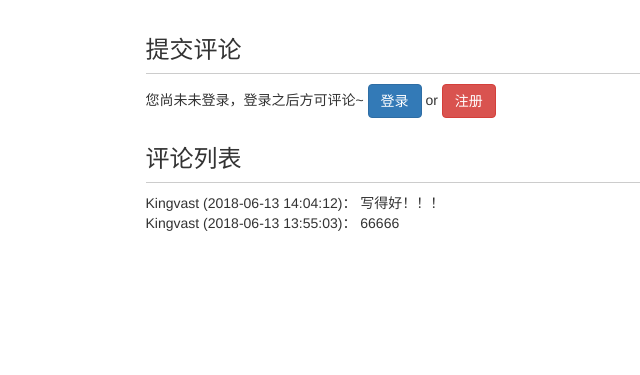
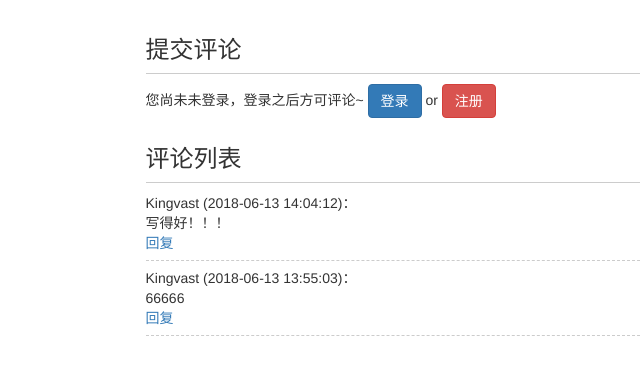
Before and after one commit to KingVast/EasyBlog, a Django app: page /blog/13 in a window 1280 px wide. Shown: the part 245-620 px from the top of the page, without its empty margins (22-662 px from the left). Run offline with Django 3.2, Linux system fonts and the light colour scheme; data comes from the database, SQL or seed files in the repository; both versions use the stored data as it was after the commit; parts of the project's set-up code (start-up, migrations or seed data) failed here and were passed over; some libraries are stand-ins or nearby versions.

Commit message:
评论功能树结构

```diff
--- a/mysite/blog/static/blog/css/blog.css
+++ b/mysite/blog/static/blog/css/blog.css
@@ -50,3 +50,13 @@ h3.comment-area-title{
 div.django-ckeditor-widget{
     width: 100%;
 }
+
+div.comment {
+    border-bottom: 1px dashed #ccc;
+    margin-bottom: 0.5em;
+    padding-bottom: 0.5em;
+}
+
+div.reply {
+    margin-left: 2em;
+}
--- a/mysite/blog/templates/blog/blog_detail.html
+++ b/mysite/blog/templates/blog/blog_detail.html
@@ -54,6 +54,12 @@
                     {% if user.is_authenticated %}
                         <form id="comment_form" action="{% url 'update_comment' %}" method="POST" style="overflow:hidden">
                             <label>{{ user.username }}，欢迎评论~</label>
+                            <div id="reply_content_container" style="display: none">
+                                <p>回复：</p>
+                                <div id="reply_content">
+
+                                </div>
+                            </div>
                             {% csrf_token %}
                             {% for field in comment_form %}
                                 {{ field }}
@@ -72,13 +78,29 @@
                     <h3 class="comment-area-title">评论列表</h3>
                     <div id ="comment_list">
                         {% for comment in comments %}
-                            <div>
-                                {{ comment.user.username }}
-                                ({{ comment.comment_time|date:"Y-m-d H:i:s"}})：
-                                {{ comment.text|safe }}
+                            <div id="root_{{ comment.pk }}" class="comment">
+                                <span>{{ comment.user.username }}</span>
+                                <span>({{ comment.comment_time|date:"Y-m-d H:i:s"}})：</span>
+                                <div id="comment_{{ comment.pk }}">
+                                    {{ comment.text|safe }}
+                                </div>
+                                <a href="javascript:reply({{ comment.pk }});">回复</a>
+
+                                {% for reply in comment.root_comment.all %}
+                                    <div class="reply">
+                                        <span>{{ reply.user.username }}</span>
+                                        <span>({{ reply.comment_time|date:"Y-m-d H:i:s" }})</span>
+                                        <span>回复</span>
+                                        <span>{{ reply.reply_to.username }}:</span>
+                                        <div id="comment_{{ reply.pk }}">
+                                            {{ reply.text|safe }}
+                                        </div>
+                                        <a href="javascript:reply({{ reply.pk }});">回复</a>
+                                    </div>
+                                {% endfor %}
                             </div>
                         {% empty %}
-                            暂无评论
+                        <span id="no_comment">暂无评论</span>
                         {% endfor %}
                     </div>
                 </div>
@@ -107,9 +129,28 @@
                 success: function(data){
                     console.log(data);
                     if(data['status']=="SUCCESS"){
-                        var comment_html = '<div>'+ data['username'] + '(' + data['comment_time'] + ')：' + data['text'] + '</div>';
-                        $("#comment_list").prepend(comment_html);
+                        if($('#reply_comment_id').val()=='0'){
+                            var comment_html = '<div id="root_' + data['pk'] + '" class="comment">' +
+                                '<span>'+ data['username'] + '</span>' +
+                                '<span>(' + data['comment_time'] + ')：</span>' +
+                                '<div id="comment_'+data['pk']+'">' + data['text'] +'</div> ' +
+                                '<a href="javascript:reply(' + data['pk'] + ');">回复</a></div>';
+                            $("#comment_list").prepend(comment_html);
+                        }else{
+                            var reply_html = '<div class="reply">' +
+                                '<span>'+ data['username'] + '</span>' +
+                                '<span>(' + data['comment_time'] + ')</span>' +
+                                '<span>回复</span>' +
+                                '<span>'+data['reply_to']+':</span>' +
+                                '<div id="comment_'+ data['pk'] +'">'+ data['text'] +'</div>' +
+                                '<a href="javascript:reply('+ data['pk'] +');">回复</a> </div>';
+                            $("#root"+data['root_pk']).append(reply_html);
+                        }
+
                         CKEDITOR.instances['id_text'].setData('');
+                        $('#reply_content_container').hide();
+                        $('#reply_comment_id').val('0');
+                        $('#no_comment').remove();
                     }else{
                         $("#comment_error").text(data['message']);
                     }
@@ -120,5 +161,15 @@
             });
             return false;
         });
+        function reply(reply_comment_id) {
+            $('#reply_comment_id').val(reply_comment_id);
+            var html = $("#comment_" + reply_comment_id).html();
+            $('#reply_content').html(html);
+            $('#reply_content_container').show();
+
+            $('html').animate({scrollTop:$('#comment_form').offset().top-60}, 300, function () {
+               CKEDITOR.instances['id_text'].focus();
+            });
+        }
     </script>
 {% endblock %}
--- a/mysite/blog/views.py
+++ b/mysite/blog/views.py
@@ -16,8 +16,8 @@ def get_blog_list_common_date(request, blogs_all_list):
     current_page_num = page_of_blogs.number
     page_range = list(range(max(
         current_page_num - 2, 1), current_page_num)) + list(
-            range(current_page_num,
-                  min(current_page_num + 2, paginator.num_pages) + 1))
+        range(current_page_num,
+              min(current_page_num + 2, paginator.num_pages) + 1))
 
     if page_range[0] - 1 >= 2:
         page_range.insert(0, '...')
@@ -73,7 +73,7 @@ def blog_detail(request, blog_pk):
     read_cookie_key = read_statistics_once_read(request, blog)
     blog_content_type = ContentType.objects.get_for_model(blog)
     comments = Comment.objects.filter(
-        content_type=blog_content_type, object_id=blog.pk)
+        content_type=blog_content_type, object_id=blog.pk, parent=None)
 
     context = {}
     blog = get_object_or_404(Blog, pk=blog_pk)
@@ -82,11 +82,12 @@ def blog_detail(request, blog_pk):
     context['next_blog'] = Blog.objects.filter(
         created_time__lt=blog.created_time).first()
     context['blog'] = blog
-    context['comments'] = comments
+    context['comments'] = comments.order_by('-comment_time')
     context['comment_form'] = CommentForm(
         initial={
             'content_type': blog_content_type.model,
-            'object_id': blog_pk
+            'object_id': blog_pk,
+            'reply_comment_id': 0
         })
     response = render(request, 'blog/blog_detail.html', context)
     response.set_cookie(read_cookie_key, 'true')
--- a/mysite/comment/forms.py
+++ b/mysite/comment/forms.py
@@ -2,6 +2,7 @@ from django import forms
 from django.contrib.contenttypes.models import ContentType
 from django.db.models import ObjectDoesNotExist
 from ckeditor.widgets import CKEditorWidget
+from .models import Comment
 
 
 class CommentForm(forms.Form):
@@ -10,6 +11,9 @@ class CommentForm(forms.Form):
     text = forms.CharField(
         widget=CKEditorWidget(config_name='comment_ckeditor'),
         error_messages={'required': '评论内容不能为空'})
+
+    reply_comment_id = forms.IntegerField(
+        widget=forms.HiddenInput(attrs={'id': 'reply_comment_id'}))
 
     def __init__(self, *args, **kwargs):
         if 'user' in kwargs:
@@ -33,3 +37,16 @@ class CommentForm(forms.Form):
             raise forms.ValidationError('评论对象不存在')
 
         return self.cleaned_data
+
+    def clean_reply_comment_id(self):
+        reply_comment_id = self.cleaned_data['reply_comment_id']
+        if reply_comment_id < 0:
+            raise forms.ValidationError('回复出错')
+        elif reply_comment_id == 0:
+            self.cleaned_data['parent'] = None
+        elif Comment.objects.filter(pk=reply_comment_id).exists():
+            self.cleaned_data['parent'] = Comment.objects.get(
+                pk=reply_comment_id)
+        else:
+            raise forms.ValidationError('回复出错')
+        return reply_comment_id
--- a/mysite/comment/models.py
+++ b/mysite/comment/models.py
@@ -33,4 +33,4 @@ class Comment(models.Model):
         return self.text
 
     class Meta:
-        ordering = ['-comment_time']
+        ordering = ['comment_time']
```
Also changed, not shown: mysite/comment/views.py (+12 -0 lines), mysite/db.sqlite3.
